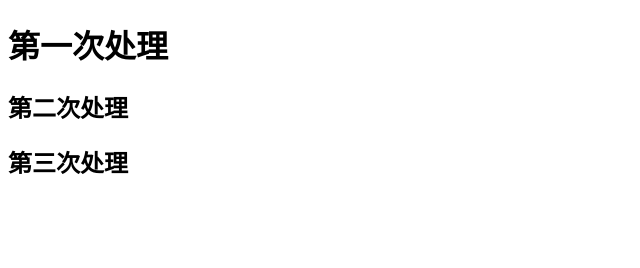
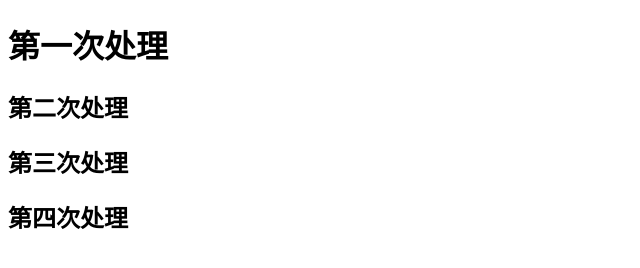
Before and after one commit to chenjunzzzz/-, a plain HTML site: page demo/index.html in a window 1280 px wide. Shown: the whole page, without its empty margins (0-640 px from the left). Drawn offline with Linux system fonts and the light colour scheme.

Commit message:
第四次上传

```diff
--- a/demo/index.html
+++ b/demo/index.html
@@ -10,5 +10,6 @@
     <h1>第一次处理</h1>
     <h2>第二次处理</h2>
      <h2>第三次处理</h2>
+     <h2>第四次处理</h2>
 </body>
 </html>
```
